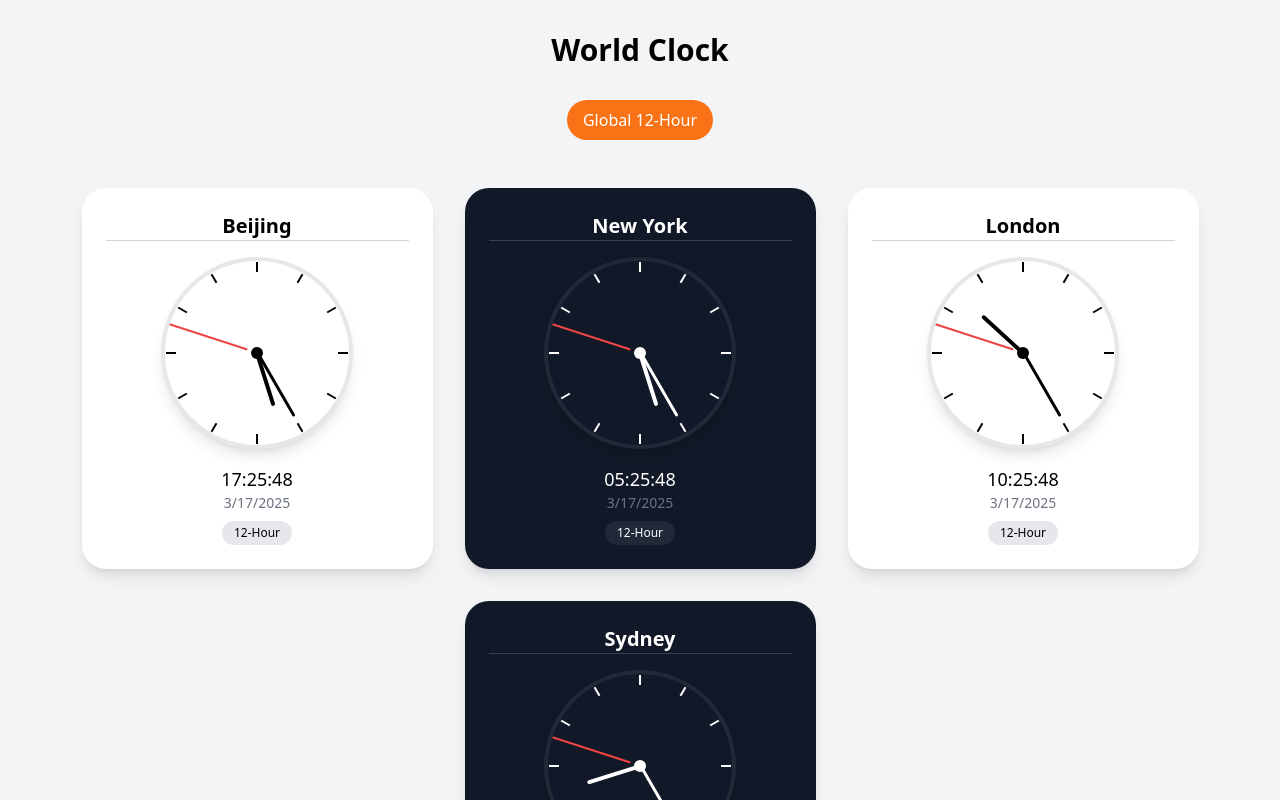
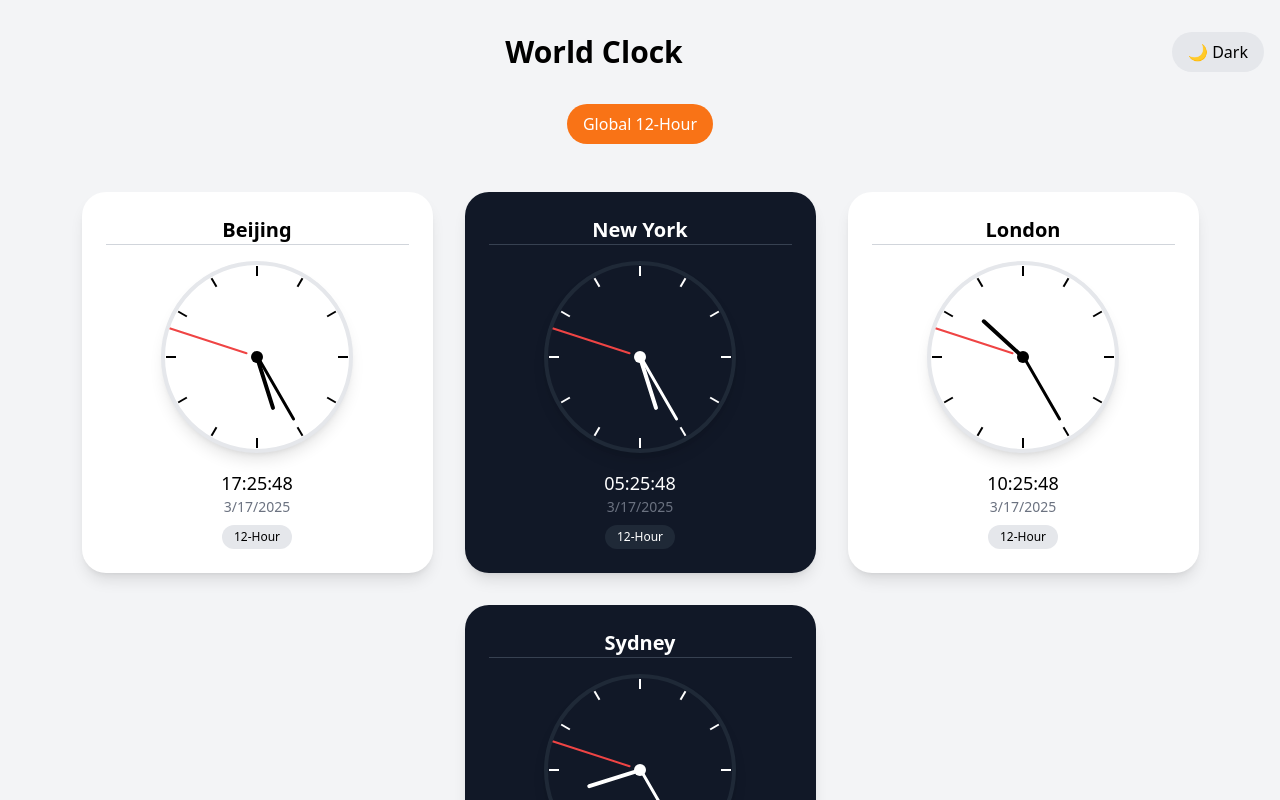
Before and after one commit to YBJ0000/apple-world-clock, a React (Vite) app: page / in a window 1280 px wide. Shown: the top 800 px of the page. Built offline with nearby package versions, Linux system fonts and the light colour scheme; the HTML template or start-up script is replaced by a standard one.

Commit message:
add toggle global theme button

```diff
--- a/src/App.jsx
+++ b/src/App.jsx
@@ -4,6 +4,7 @@ import GlobalTimeFormatToggle from './components/GlobalTimeFormatToggle';
 import './index.css';
 
 function App() {
+  const [globalTheme, setGlobalTheme] = useState('light');
   const clocks = [
     { id: 1, city: 'Beijing', timezone: 8 },
     { id: 2, city: 'New York', timezone: -4 },
@@ -11,18 +12,33 @@ function App() {
     { id: 4, city: 'Sydney', timezone: 11 },
   ];
 
-  // 处理全局时间格式变化
   const handleGlobalTimeFormatChange = (newFormat) => {
-    // 强制重新渲染所有时钟
     window.location.reload();
   };
 
+  const toggleGlobalTheme = () => {
+    setGlobalTheme(prev => prev === 'light' ? 'dark' : 'light');
+  };
+
   return (
-    <div className="min-h-screen bg-gray-100 dark:bg-gray-900 transition-colors duration-300 flex flex-col justify-center">
+    <div className={`min-h-screen transition-colors duration-300 flex flex-col justify-center
+      ${globalTheme === 'dark' ? 'bg-gray-900' : 'bg-gray-100'}`}>
       <div className="container mx-auto px-4 py-8">
-        <h1 className="text-3xl font-bold text-center mb-8 text-black dark:text-white">
-          World Clock
-        </h1>
+        <div className="flex justify-between items-center mb-8">
+          <h1 className={`text-3xl font-bold text-center flex-1
+            ${globalTheme === 'dark' ? 'text-white' : 'text-black'}`}>
+            World Clock
+          </h1>
+          <button
+            onClick={toggleGlobalTheme}
+            className={`px-4 py-2 rounded-full transition-colors duration-300
+              ${globalTheme === 'dark'
+                ? 'bg-gray-700 text-white hover:bg-gray-600'
+                : 'bg-gray-200 text-black hover:bg-gray-300'}`}
+          >
+            {globalTheme === 'dark' ? '☀️ Light' : '🌙 Dark'}
+          </button>
+        </div>
 
         <div className="flex justify-center mb-4">
           <GlobalTimeFormatToggle
```
